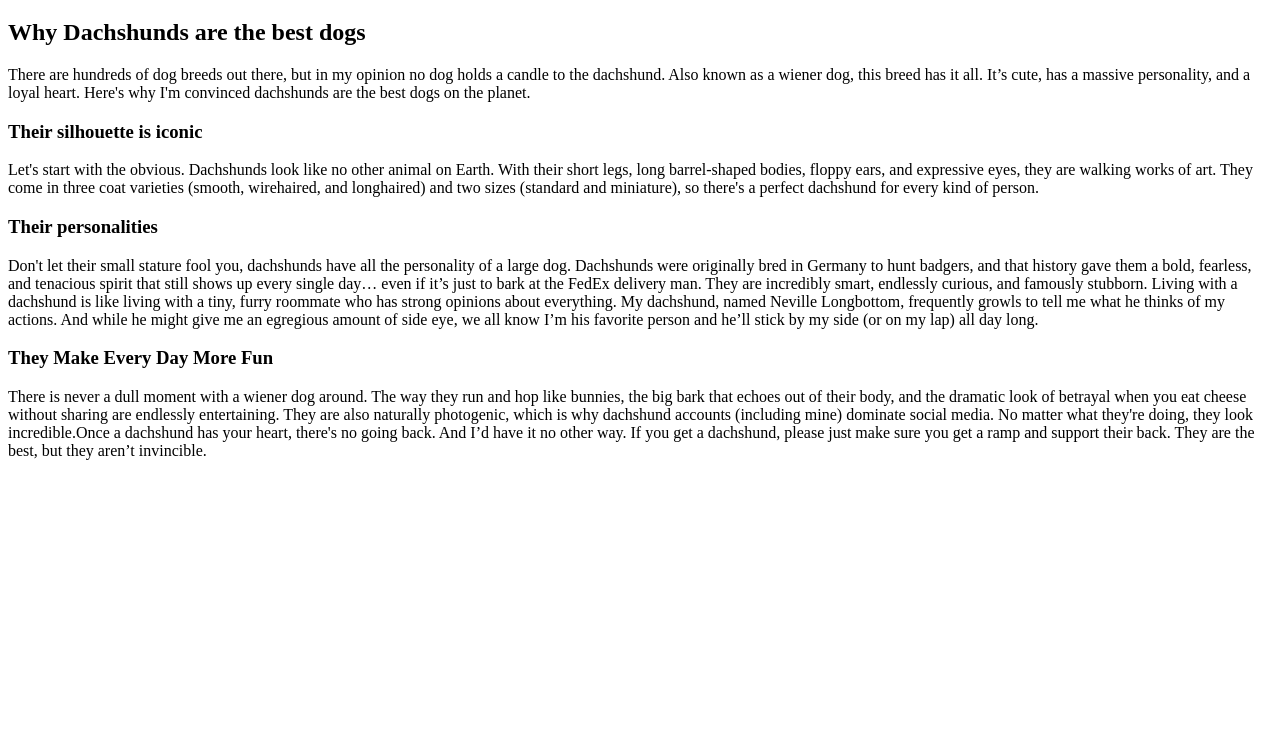
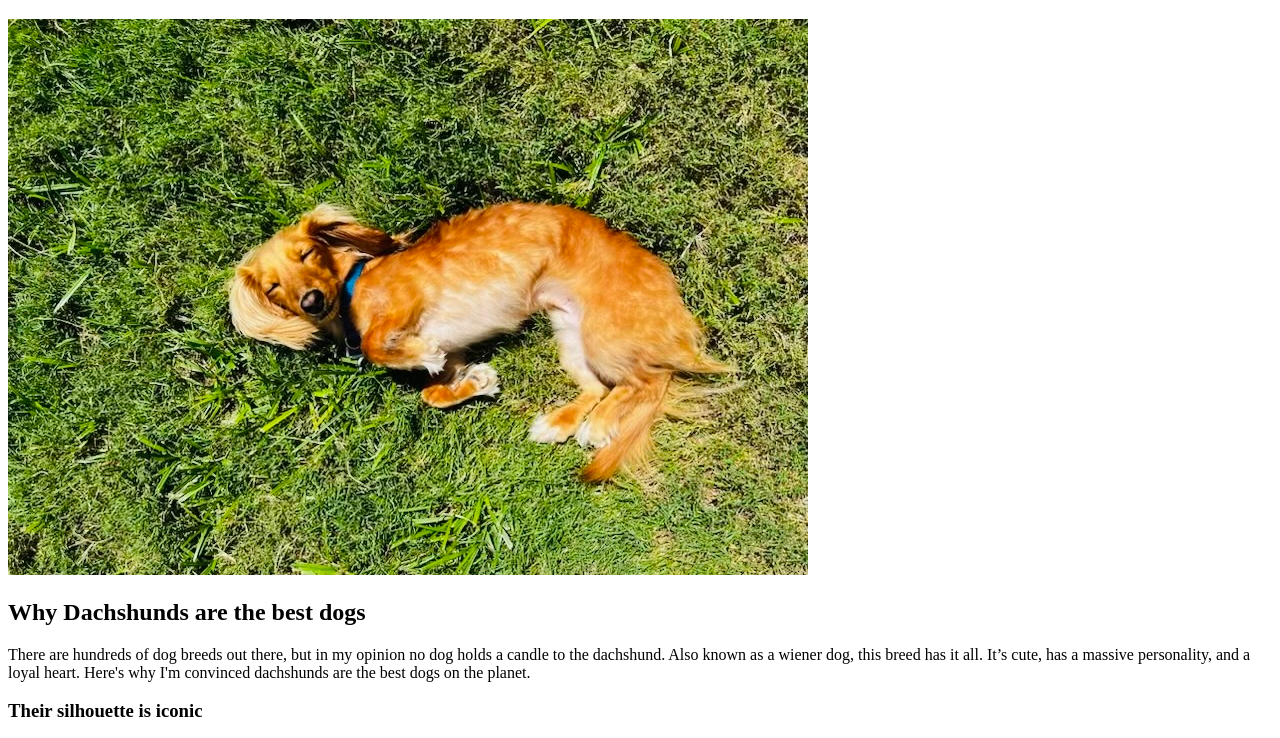
Before and after one commit to ktolentino-msu/challenge5, a plain HTML site: page index.html in a window 1280 px wide. Shown: the part 61-799 px from the top of the page. Drawn offline with Linux system fonts and the light colour scheme.

Commit message:
add picture and section in html

```diff
--- a/index.html
+++ b/index.html
@@ -9,6 +9,8 @@
   <body>
     <main>
       <h1>Crazy Dachshund Lady Blog</h1>
+      <section class="blog">
+        <img src="neville.jpg" alt="Longhaired dachshund in the grass">
       <h2>Why Dachshunds are the best dogs</h2>
       <p>There are hundreds of dog breeds out there, but in my opinion no dog holds a candle to the dachshund. Also known as a wiener dog, this breed has it all. It’s cute, has a massive personality, and a loyal heart. Here's why I'm convinced dachshunds are the best dogs on the planet.</p>
       <h3>Their silhouette is iconic</h3>
@@ -27,6 +29,8 @@ They are also naturally photogenic, which is why dachshund accounts (including m
 
 If you get a dachshund, please just make sure you get a ramp and support their back. They are the best, but they aren’t invincible.</p>
 
+      </section>
+
     </main>
 
     <script src="index.js"></script>
```
Also changed, not shown: neville.jpg (added).
